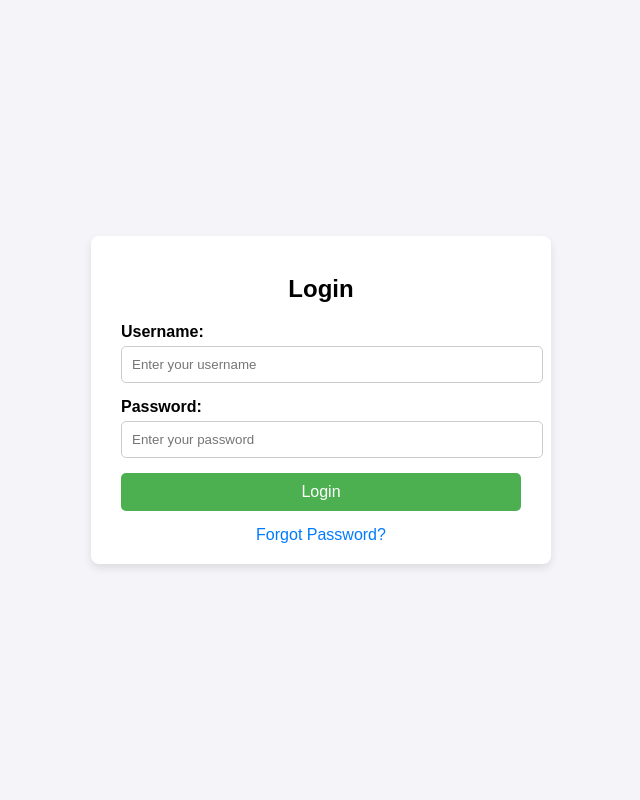
After one commit to joy-mahmud/flask-basic-project, a Flask app: page /login in a window 1280 px wide. The commit adds this page. Shown: the whole page, without its empty margins (319-959 px from the left). Run offline with Flask 3, Linux system fonts and the light colour scheme.

Commit message:
access post method and external api by request module

```diff
--- a/app.py
+++ b/app.py
@@ -1,11 +1,19 @@
-from flask import Flask,render_template
+from flask import Flask,render_template,request,jsonify
+import requests
 app=Flask(__name__)
 
 @app.route("/")
 def home():
     name='habib'
     id=101
-    return render_template('home.html',name=name,id=id)
+    languages=['javascript','php','rust','go']
+    return render_template('home.html',name=name,id=id,lang=languages)
+
+@app.route('/project/')
+@app.route('/project/name')
+def project():
+    return "project flask"
+
 
 @app.route("/user")
 @app.route('/user/<name>')
@@ -16,5 +24,25 @@ def user(name="joy"):
 def post(postid,commentid):
     return f"post:{postid} comment:{commentid}"
 
+@app.route('/login',methods=["GET","POST"])
+def login():
+    if request.method=="POST":
+        username= request.form.get('username')
+        password=request.form.get('password')
+
+        return f"username:{username} password:{password}"
+    else:
+        return render_template('login.html')
+@app.route('/api/countries')
+def country():
+    countries=['bangladesh','india','pakistan','australia','england']
+    return jsonify({"countries":countries})
+
+@app.route('/posts')
+@app.route('/posts/<int:id>')
+def posts(id=""):
+    response=requests.get(f'https://jsonplaceholder.typicode.com/posts/{id}')
+    return jsonify(response.json())
+
 if __name__=="__main__":
     app.run(debug=True)
--- /dev/null
+++ b/static/css/loginStyle.css
@@ -0,0 +1,65 @@
+body {
+    font-family: Arial, sans-serif;
+    background-color: #f4f4f9;
+    display: flex;
+    justify-content: center;
+    align-items: center;
+    height: 100vh;
+    margin: 0;
+}
+
+.login-container {
+    background: #fff;
+    padding: 20px 30px;
+    border-radius: 8px;
+    box-shadow: 0 4px 8px rgba(0, 0, 0, 0.1);
+    width: 100%;
+    max-width: 400px;
+}
+
+h2 {
+    text-align: center;
+    margin-bottom: 20px;
+}
+
+label {
+    display: block;
+    margin-bottom: 5px;
+    font-weight: bold;
+}
+
+input[type="text"],
+input[type="password"] {
+    width: 100%;
+    padding: 10px;
+    margin-bottom: 15px;
+    border: 1px solid #ccc;
+    border-radius: 5px;
+}
+
+button {
+    width: 100%;
+    padding: 10px;
+    background-color: #4CAF50;
+    border: none;
+    color: white;
+    font-size: 16px;
+    cursor: pointer;
+    border-radius: 5px;
+}
+
+button:hover {
+    background-color: #45a049;
+}
+
+.forgot-password {
+    display: block;
+    text-align: center;
+    margin-top: 15px;
+    color: #007BFF;
+    text-decoration: none;
+}
+
+.forgot-password:hover {
+    text-decoration: underline;
+}
--- a/templates/home.html
+++ b/templates/home.html
@@ -12,6 +12,12 @@
         <span> name:{{name}}</span>
         <span>id:{{id}}</span>
    </span>
+   <h3>Languages:</h3>
+   <ul>
+    {% for lang in lang %}
+        <li>{{lang}}</li>
+    {% endfor %}
+   </ul>
     <button onclick="handleclick()">click me</button>
 </body>
 <script src="{{url_for('static',filename='js/script.js')}}"></script>
--- /dev/null
+++ b/templates/login.html
@@ -0,0 +1,24 @@
+<!DOCTYPE html>
+<html lang="en">
+<head>
+    <meta charset="UTF-8">
+    <meta name="viewport" content="width=device-width, initial-scale=1.0">
+    <link rel="stylesheet" href="{{url_for('static',filename='css/loginStyle.css')}}">
+    <title>login form</title>
+</head>
+<body>
+    <div class="login-container">
+        <h2>Login</h2>
+        <form action="/login" method="POST">
+            <label for="username">Username:</label>
+            <input type="text" id="username" name="username" placeholder="Enter your username" required>
+
+            <label for="password">Password:</label>
+            <input type="password" id="password" name="password" placeholder="Enter your password" required>
+
+            <button type="submit">Login</button>
+        </form>
+        <a href="#" class="forgot-password">Forgot Password?</a>
+    </div>
+</body>
+</html>
```
Also changed, not shown: 2 other files.
